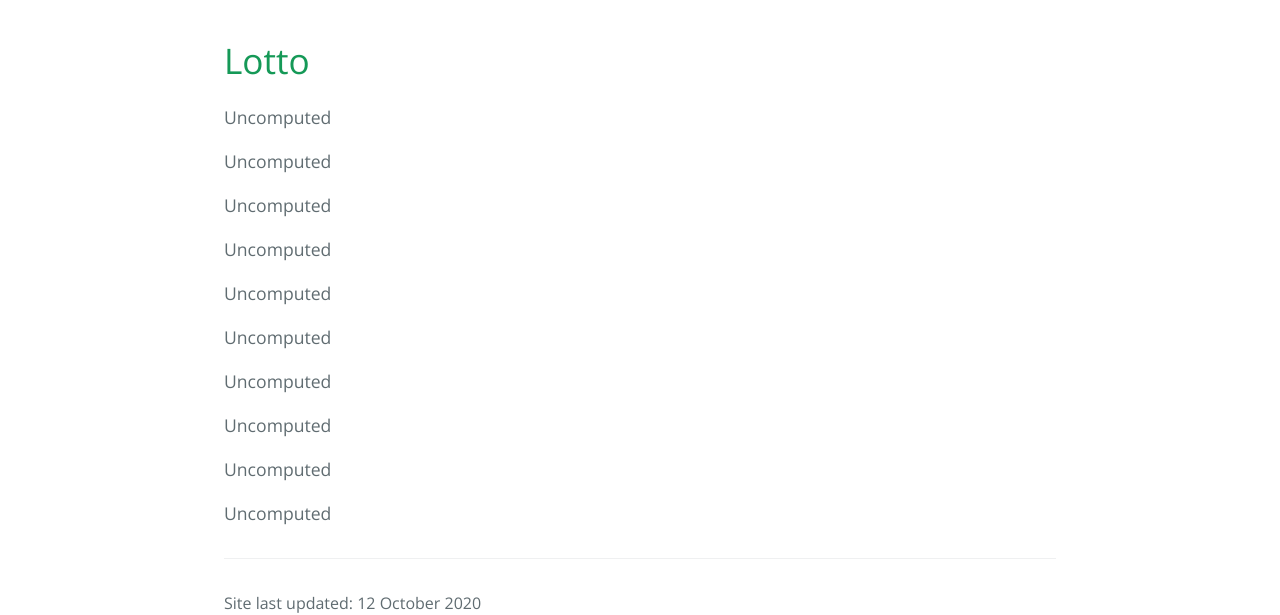
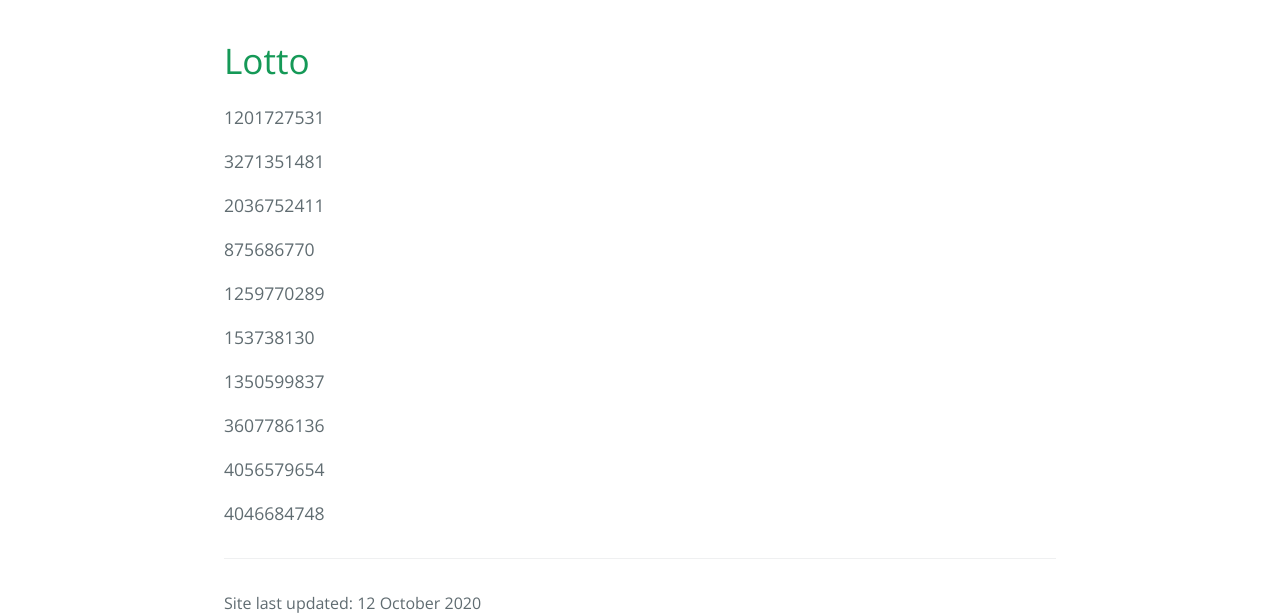
Before and after one commit to AdnanSlef/AdnanSlef.github.io, a Jekyll site: the page built from _posts/2020-10-16-capstone-demo.md, in a window 1280 px wide. Shown: the part 449-1064 px from the top of the page. Built offline with Jekyll 4.4.1, drawn with Linux system fonts in a browser that asks for light colours; part of the change alters nothing that is shown.

```diff
--- a/_posts/2020-10-16-capstone-demo.md
+++ b/_posts/2020-10-16-capstone-demo.md
@@ -10,17 +10,19 @@ tags: []
 
 <script src='/assets/scripts/weyl.js'></script>
 <script>
-gen = new Weyl();
-document.getElementById("o0").innerHTML = gen.nextRand().toString();
-document.getElementById("o1").innerHTML = gen.nextRand().toString();
-document.getElementById("o2").innerHTML = gen.nextRand().toString();
-document.getElementById("o3").innerHTML = gen.nextRand().toString();
-document.getElementById("o4").innerHTML = gen.nextRand().toString();
-document.getElementById("o5").innerHTML = gen.nextRand().toString();
-document.getElementById("o6").innerHTML = gen.nextRand().toString();
-document.getElementById("o7").innerHTML = gen.nextRand().toString();
-document.getElementById("o8").innerHTML = gen.nextRand().toString();
-document.getElementById("o9").innerHTML = gen.nextRand().toString();
+function run_lotto() {
+    gen = new Weyl();
+    document.getElementById("o0").innerHTML = gen.nextRand().toString();
+    document.getElementById("o1").innerHTML = gen.nextRand().toString();
+    document.getElementById("o2").innerHTML = gen.nextRand().toString();
+    document.getElementById("o3").innerHTML = gen.nextRand().toString();
+    document.getElementById("o4").innerHTML = gen.nextRand().toString();
+    document.getElementById("o5").innerHTML = gen.nextRand().toString();
+    document.getElementById("o6").innerHTML = gen.nextRand().toString();
+    document.getElementById("o7").innerHTML = gen.nextRand().toString();
+    document.getElementById("o8").innerHTML = gen.nextRand().toString();
+    document.getElementById("o9").innerHTML = gen.nextRand().toString();
+}
 </script>
 
 <p id='o0'>Uncomputed</p>
@@ -33,3 +35,8 @@ document.getElementById("o9").innerHTML = gen.nextRand().toString();
 <p id='o7'>Uncomputed</p>
 <p id='o8'>Uncomputed</p>
 <p id='o9'>Uncomputed</p>
+
+
+<script>
+run_lotto();
+</script>
```
